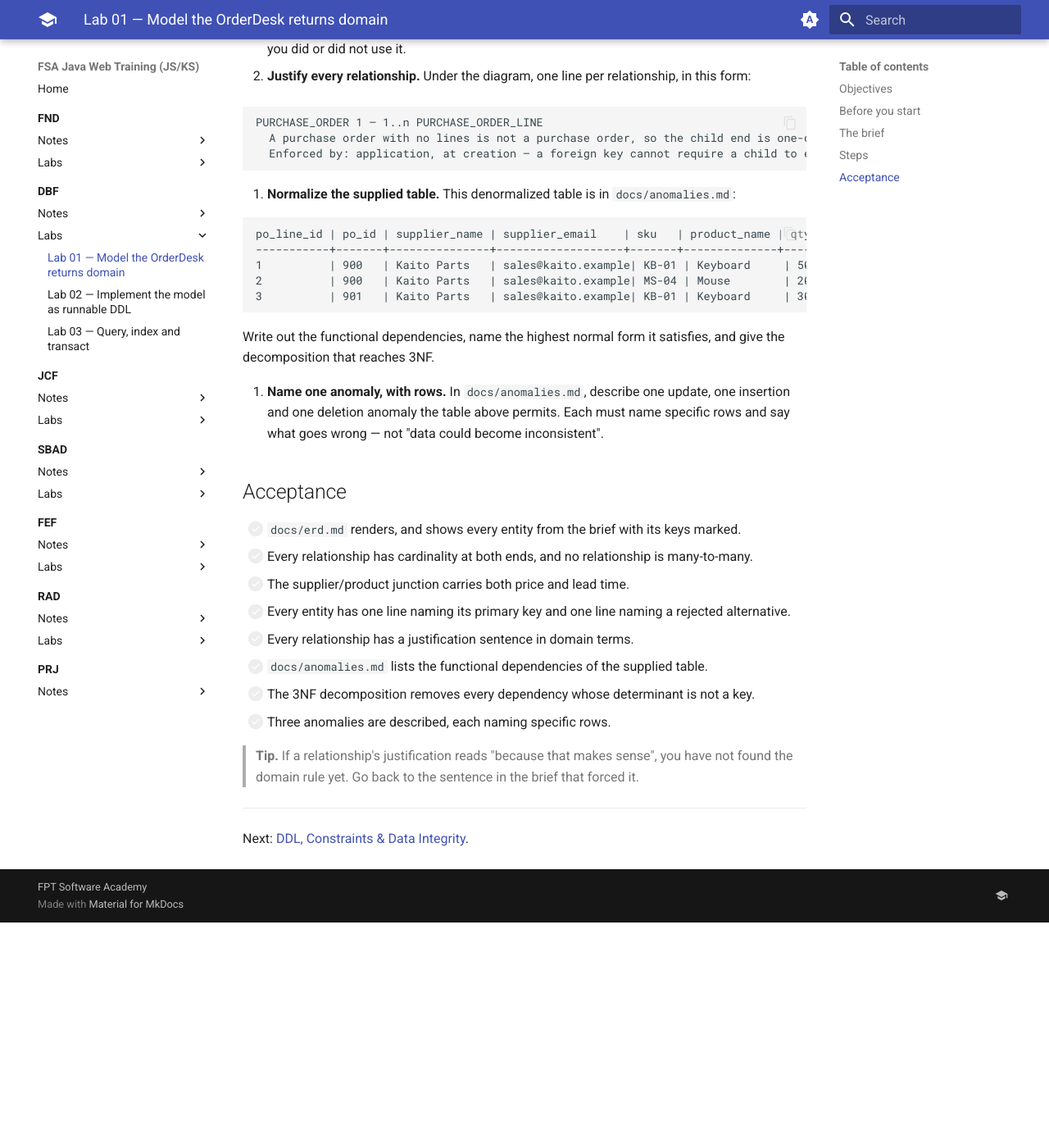
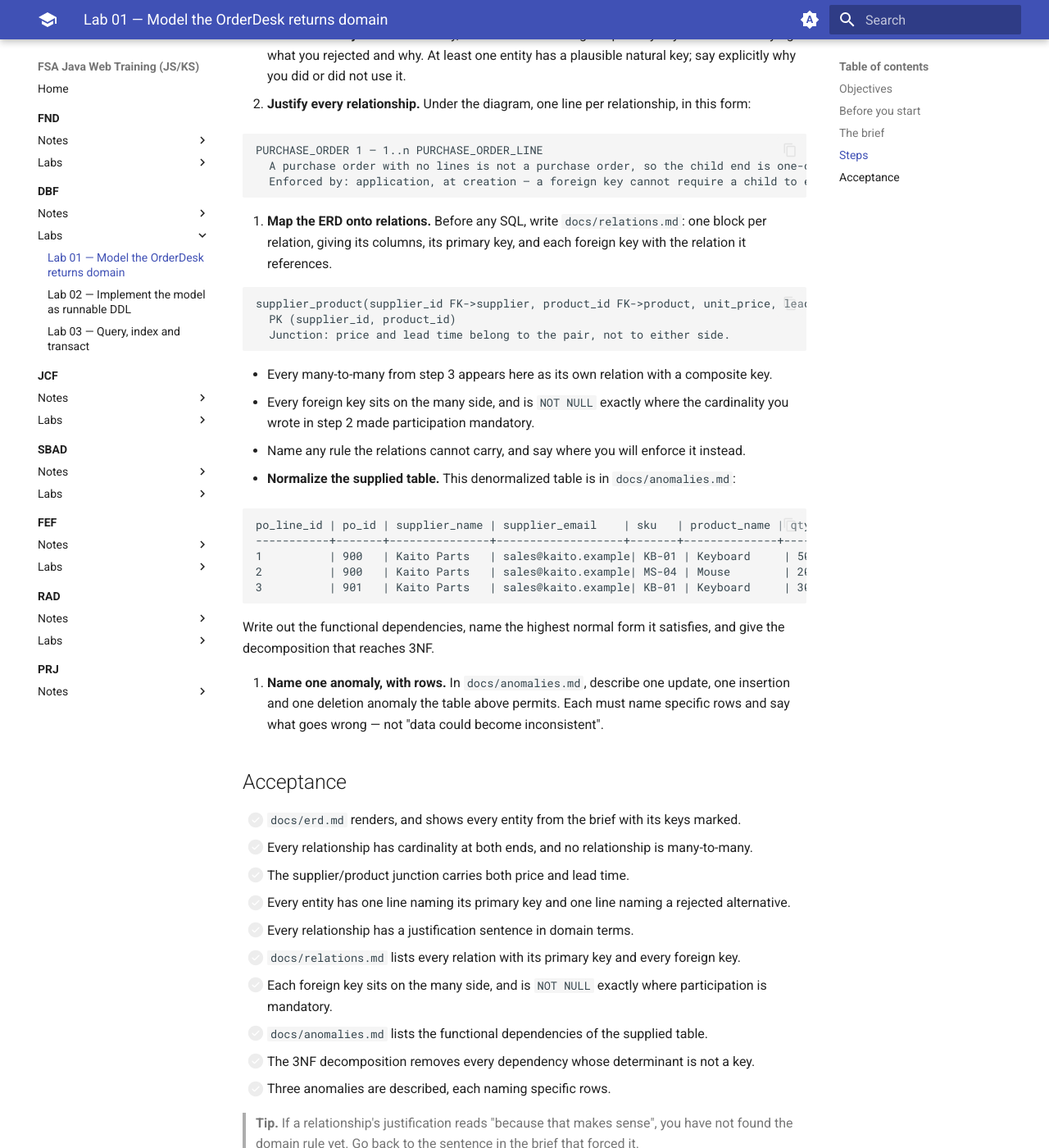
Before and after one commit to phuongbv00/fsa-fr-java-jsks, an MkDocs documentation site: the page built from docs/dbf/lab-01.md, in a window 1280 px wide and 1400 px high, scrolled down 1990 px. Shown: the whole window at 82% size. Built offline with MkDocs 1.6.1 and Material for MkDocs 9.7.7, drawn with Linux system fonts in a browser that asks for light colours; before the commit the page ends 3115 px from its top, so only the background shows below that; some of the changed text lies outside the part shown.

Commit message:
Add the ER-to-relational mapping step to DBF lab 01
The lab went from drawing the ERD straight to normalizing a supplied table, so
the mapping rules were never practised — the translation happened implicitly in
lab 02's schema.sql. The session plan already asked for it.

New step 7 produces docs/relations.md: one block per relation with its columns,
primary key and each foreign key, plus the rule the relations cannot carry.

````diff
--- a/docs/dbf/lab-01.md
+++ b/docs/dbf/lab-01.md
@@ -9,6 +9,7 @@ By the end of this lab you will be able to:
 - Extract entities, attributes and relationships from a written domain description.
 - Assign and justify cardinality at both ends of every relationship.
 - Choose a primary key per entity and defend it against the alternatives.
+- Map an ER model onto relations, choosing the side each foreign key belongs on.
 - Identify a functional dependency that violates 3NF and correct it.
 
 ## Before you start
@@ -80,7 +81,22 @@ part of the domain the study guide has not modelled for you.
      Enforced by: application, at creation — a foreign key cannot require a child to exist.
    ```
 
-7. **Normalize the supplied table.** This denormalized table is in `docs/anomalies.md`:
+7. **Map the ERD onto relations.** Before any SQL, write `docs/relations.md`: one block per
+   relation, giving its columns, its primary key, and each foreign key with the relation it
+   references.
+
+   ```text
+   supplier_product(supplier_id FK->supplier, product_id FK->product, unit_price, lead_days)
+     PK (supplier_id, product_id)
+     Junction: price and lead time belong to the pair, not to either side.
+   ```
+
+   - Every many-to-many from step 3 appears here as its own relation with a composite key.
+   - Every foreign key sits on the many side, and is `NOT NULL` exactly where the cardinality
+     you wrote in step 2 made participation mandatory.
+   - Name any rule the relations cannot carry, and say where you will enforce it instead.
+
+8. **Normalize the supplied table.** This denormalized table is in `docs/anomalies.md`:
 
    ```text
    po_line_id | po_id | supplier_name | supplier_email    | sku   | product_name | qty | lead_days
@@ -104,6 +120,9 @@ part of the domain the study guide has not modelled for you.
 - [ ] The supplier/product junction carries both price and lead time.
 - [ ] Every entity has one line naming its primary key and one line naming a rejected alternative.
 - [ ] Every relationship has a justification sentence in domain terms.
+- [ ] `docs/relations.md` lists every relation with its primary key and every foreign key.
+- [ ] Each foreign key sits on the many side, and is `NOT NULL` exactly where participation
+      is mandatory.
 - [ ] `docs/anomalies.md` lists the functional dependencies of the supplied table.
 - [ ] The 3NF decomposition removes every dependency whose determinant is not a key.
 - [ ] Three anomalies are described, each naming specific rows.
````
Also changed, not shown: other parts of docs/dbf/lab-01.md (+1 -1 lines), docs/dbf/er-modelling.md (+1 -1 lines), docs/dbf/normalization.md (+1 -1 lines), docs/dbf/relational-model.md (+1 -1 lines).
